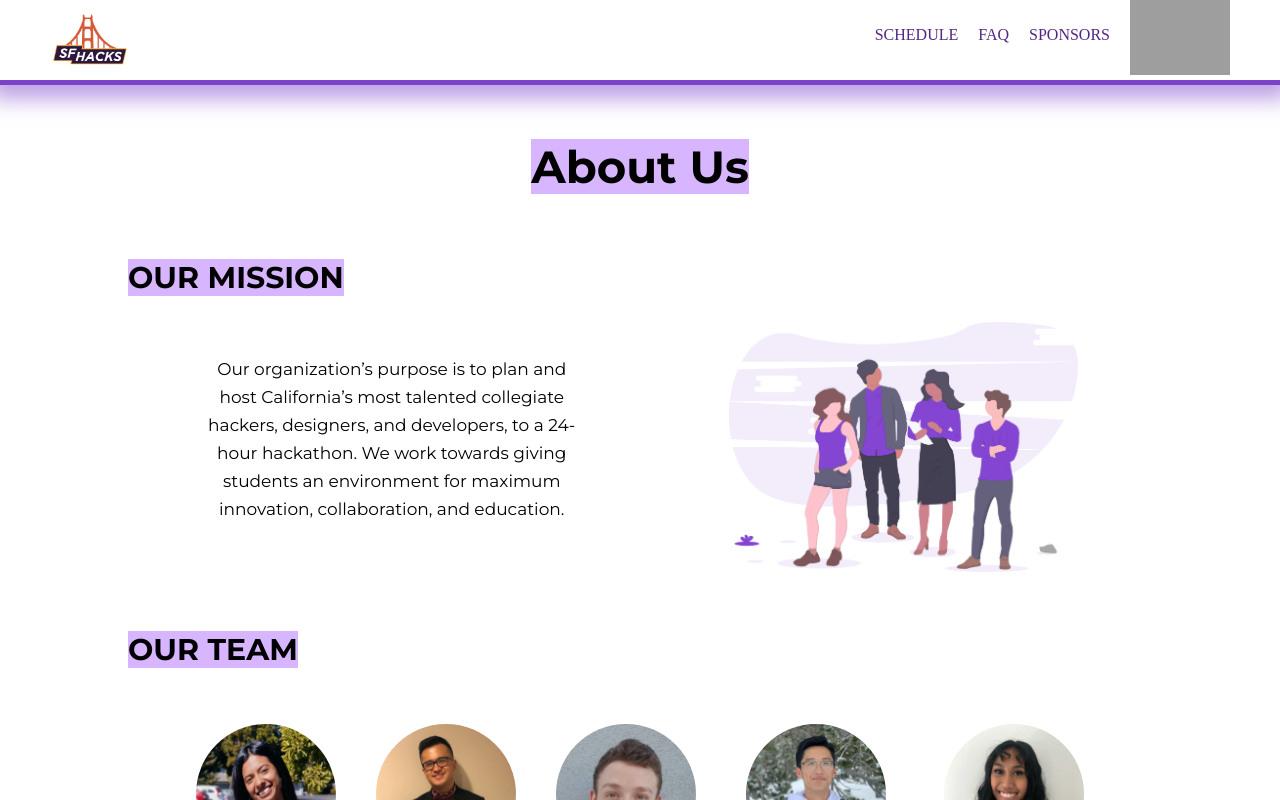
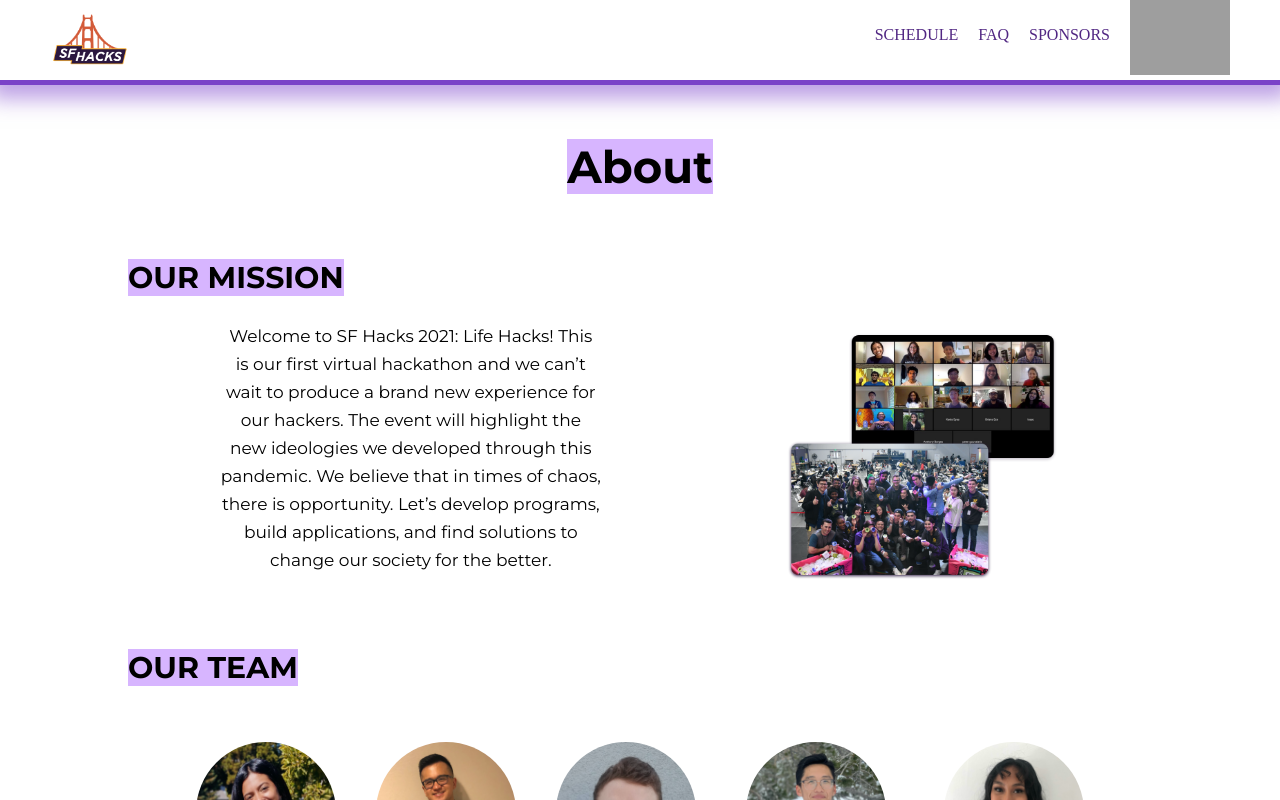
Before and after one commit to sf-hacks-admin/2021website, a React (Create React App) app in the folder app/: page / in a window 1280 px wide. Shown: the top 800 px of the page. Built offline with nearby package versions, Linux system fonts and the light colour scheme; grey boxes are pictures that could not be loaded.

Commit message:
Chnages in Our Mission section

```diff
--- a/app/src/screens/AboutSection.js
+++ b/app/src/screens/AboutSection.js
@@ -11,7 +11,7 @@ import LeishaProfileImage from "../assets/teamProfile/Leisha.png";
 import NyaProfileImage from "../assets/teamProfile/Nya.png";
 import OrionProfileImage from "../assets/teamProfile/Orion.png";
 
-import missionPicture from "../assets/mission.png";
+import aboutPicture from "../assets/aboutSection/about-pic.png";
 
 import "../styles/AboutSection.css";
 
@@ -63,7 +63,7 @@ const AboutSection = () => {
   return (
     <div style={{ paddingRight: "10%", paddingLeft: "10%", marginTop: 50 }}>
       <div className="headingText1" style={{ textAlign: "center" }}>
-        <span className="highlight">About Us</span>
+        <span className="highlight">About</span>
       </div>
       <div style={{ marginTop: 50 }}>
         <div className="headingText2">
@@ -83,13 +83,10 @@ const AboutSection = () => {
             className="descriptionText"
             style={{ width: 380, marginBottom: 20 }}
           >
-            Our organization’s purpose is to plan and host California’s most
-            talented collegiate hackers, designers, and developers, to a 24-hour
-            hackathon. We work towards giving students an environment for
-            maximum innovation, collaboration, and education.
+            Welcome to SF Hacks 2021: Life Hacks! This is our first virtual hackathon and we can’t wait to produce a brand new experience for our hackers. The event will highlight the new ideologies we developed through this pandemic. We believe that in times of chaos, there is opportunity. Let’s develop programs, build applications, and find solutions to change our society for the better.
           </div>
           <div>
-            <img src={missionPicture} style={{ height: 250, width: "auto" }} />
+            <img src={aboutPicture} style={{ height: 250, width: "auto" }} />
           </div>
         </div>
       </div>
```
Also changed, not shown: app/src/assets/aboutSection/about-pic.png (added).
